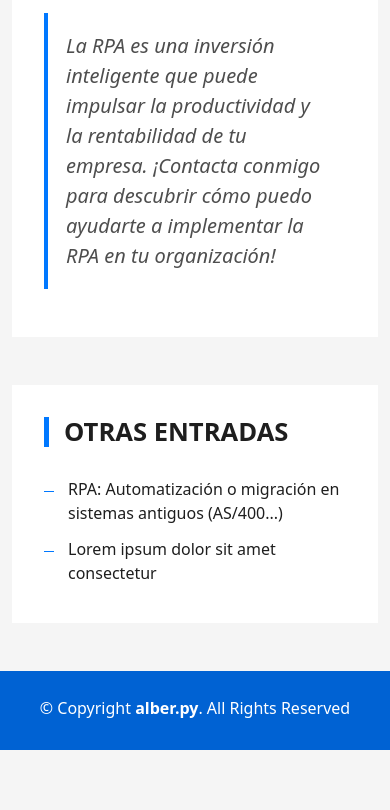
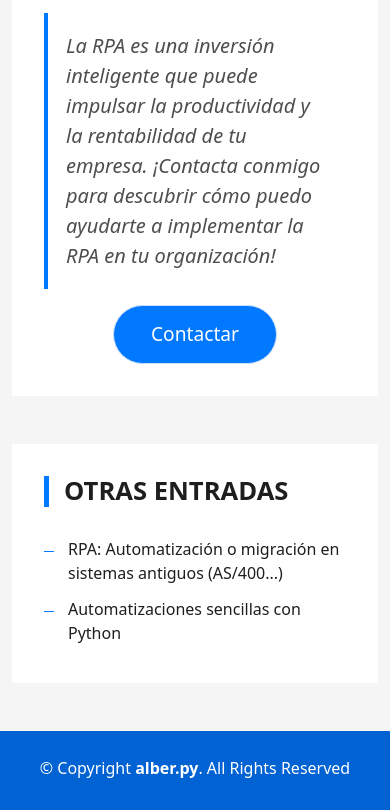
Before and after one commit to alberdotpy/alberdotpy.github.io, a plain HTML site: page blog-1.html in a window 390 px wide. Shown: the part 3556-4366 px from the top of the page. Before the commit the page ends 4306 px from the top, so only its background shows below. Drawn offline with Linux system fonts and the light colour scheme.

Commit message:
Update blog-1.html

```diff
--- a/blog-1.html
+++ b/blog-1.html
@@ -139,6 +139,9 @@
                 <blockquote class="blockquote">
                   <p class="mb-0">La RPA es una inversión inteligente que puede impulsar la productividad y la rentabilidad de tu empresa. ¡Contacta conmigo para descubrir cómo puedo ayudarte a implementar la RPA en tu organización!</p>
                 </blockquote>
+                <div class="col-md-12 text-center">
+                  <a href="mailto:alberdotpy@gmail.com" type="submit" class="button button-a button-big button-rouded">Contactar</a>
+                </div>
               </div>
             </div>
 
@@ -152,7 +155,7 @@
                     <a href="blog-2.html">RPA: Automatización o migración en sistemas antiguos (AS/400...)</a>
                   </li>
                   <li>
-                    <a href="blog-3.html">Lorem ipsum dolor sit amet consectetur</a>
+                    <a href="blog-3.html">Automatizaciones sencillas con Python</a>
                   </li>
                 </ul>
               </div>
```
